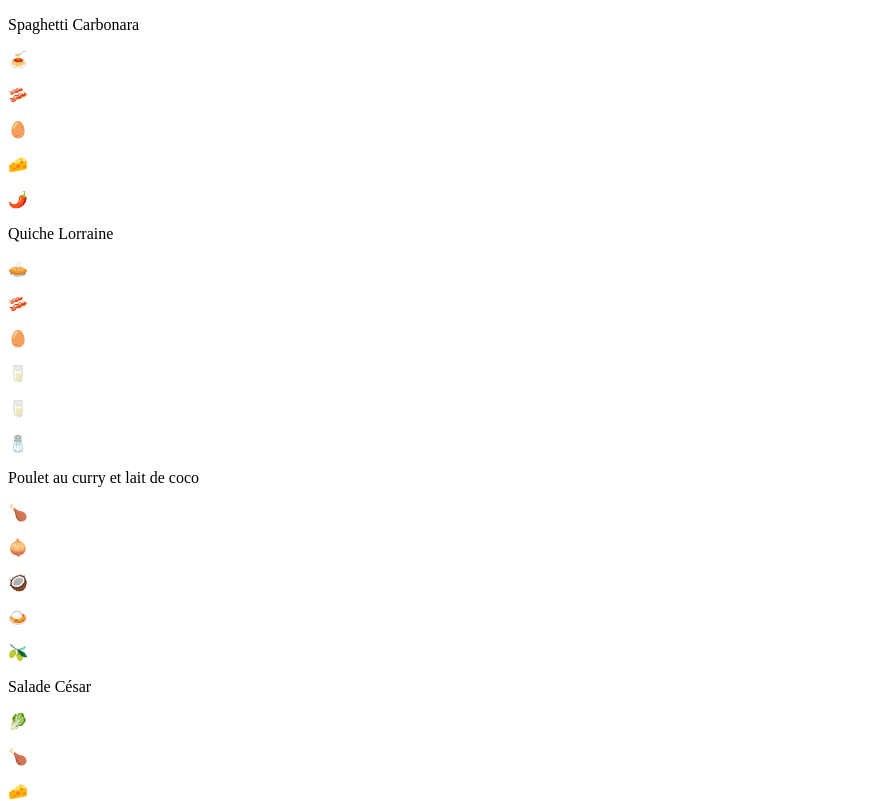
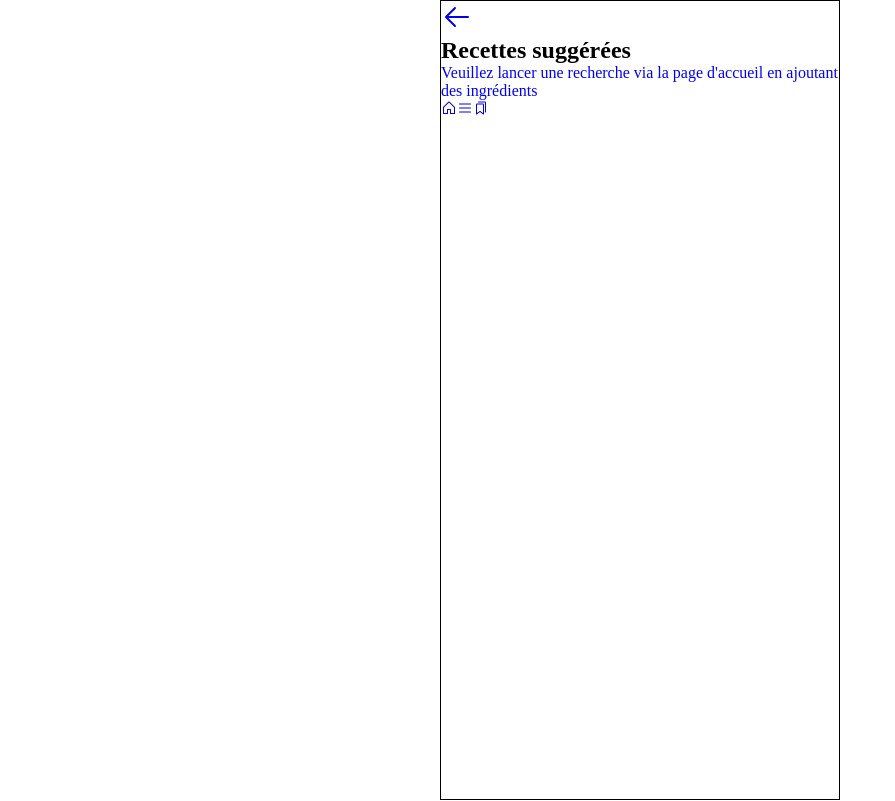
Before and after one commit to DamzDev13974/FrigoVide, a React (Vite) app: page /recettes in a window 1280 px wide. Shown: the top 801 px of the page, without its empty margins (0-895 px from the left). Built offline with nearby package versions, Linux system fonts and the light colour scheme.

Commit message:
Ajout fonction recherche de recette, Maj message avec timer pour composant formIngredients et ListeIngredients. Création de CardRecette, page détail recette et mini css pour ces Card

```diff
--- /dev/null
+++ b/src/components/CardRecette.jsx
@@ -0,0 +1,16 @@
+import { Link } from "react-router";
+
+
+export default function CardRecette({recette}){
+    //Composant permettant d'afficher un résumé d'une recette, d'acceder à la page détail de la recette et  de voir si il est ajouté aux favoris
+
+
+    return(
+        <div className="card-recette">
+            <Link to={"/recette/"+recette.id} >
+                <img src={recette.image} alt={"image de la recette :" + recette.nom} />
+                <h2 className="card-title">{recette.nom}</h2>
+            </Link>
+        </div>
+    )
+}
--- a/src/components/FormIngredients.jsx
+++ b/src/components/FormIngredients.jsx
@@ -1,4 +1,4 @@
-import { useState } from "react"
+import { useState, useEffect } from "react"
 import { useRecettes } from "./contexts/RecettesContext";
 import Message from "./Message";
 
@@ -20,17 +20,35 @@ export default function FormIngredients(){
         //paramétre : l'evenement déclenché par l'écouteur
         e.preventDefault()
         //Verif si ingredient déjà ajouté
-        if(ingredientsFrigo.includes(ingredient)){
-            setMsg("l'ingredient :"+ ingredient+" est déjà dans la liste")
+        if(ingredientsFrigo.includes(ingredient.trim())){
+            setMsg("l'ingredient : "+ ingredient +" est déjà dans la liste")
             setTypemsg("echec");
             return;
         }
-        ajouterIngredient(ingredient);
-        setMsg("L'ingredient :" +ingredient+ " a été ajouté à la liste")
+        //verif si ingredient saisi est vide
+        if(ingredient.trim === ""){
+            setMsg("pas d'ingredient saisi")
+            setTypemsg("echec");
+            return;
+        }
+        ajouterIngredient(ingredient.trim());
+        setMsg("L'ingredient : " +ingredient + " a été ajouté à la liste")
         setTypemsg("ok");
         setIngredient("");
+    }
 
-    }
+    //useEffect pour que le timer se déclenche lorsque le message change
+    useEffect(() => {
+        if (msg) {
+            const timer = setTimeout(() => {
+                setMsg("");
+            }, 3000);
+
+            return () => clearTimeout(timer);
+        }
+    }, [msg]);//dépendence qui déclenche l'effect
+
+
     return(
         <div className="add-ingredients">
             {msg && (
--- a/src/components/ListeIngredients.jsx
+++ b/src/components/ListeIngredients.jsx
@@ -1,26 +1,48 @@
 import { useRecettes } from "./contexts/RecettesContext"
-import { useState } from "react";
+import { useState,useEffect } from "react";
+import Message from "./Message";
+import { Link } from "react-router";
 
 export default function ListeIngredients(){
     //Composant chargé d’afficher les ingrédients déjà ajoutés par l’utilisateur. Chaque ingrédient sera affiché dans une liste et pourra être supprimé.
 
     //Recup de la liste depuis le hook perso Recette
-    const {ingredientsFrigo, supprimerIngredient}= useRecettes();
+    const {ingredientsFrigo, supprimerIngredient, rechercherRecette}= useRecettes();
+    //states nécessaires pour les props de message
+    const [msg, setMsg]= useState("");
+    const [typeMsg, setTypemsg] = useState("");
 
+    //useEffect pour que le timer se déclenche lorsque le message change
+    useEffect(() => {
+        if (msg) {
+            const timer = setTimeout(() => {
+                setMsg("");
+            }, 3000);
+
+            return () => clearTimeout(timer);
+        }
+    }, [msg]);//dépendence qui déclenche l'effect
 
     return(
         <div className="liste-ingredients">
+            {msg && (
+                <Message type={typeMsg} msg={msg}/>
+            )}
             <ul>
                 {ingredientsFrigo.map((ingredient)=>{
                     return(
                         <li key={ingredient}>
                             {ingredient}
-                            <button onClick={()=>supprimerIngredient(ingredient)}>X</button>
+                            <button onClick={()=>{
+                                supprimerIngredient(ingredient);
+                                setTypemsg("ok");
+                                setMsg("L'ingredient : " + ingredient + " a été supprimé de la liste");
+                            }}>X</button>
                         </li>
                     )
                 })}
-
             </ul>
+            <Link to="/recettes" onClick={()=>rechercherRecette(ingredientsFrigo)}>Go</Link>
         </div>
     )
 }
--- a/src/components/contexts/RecettesContext.jsx
+++ b/src/components/contexts/RecettesContext.jsx
@@ -2,7 +2,7 @@ import { createContext, useState, useEffect, useContext } from "react";
 
 export const RecettesContext = createContext();
 //Composant context gérant les données et la logique liée aux recette.
-//Le provider contient :  le state qui passera les données du fetch du JSON, la fonction pour ajouter un ingredient à la liste et une autre pour supprimer
+//Le provider contient :  le state qui passera les données du fetch du JSON, la fonction pour ajouter un ingredient à la liste et une autre pour supprimer, le state booleen pour indiquer qu'une recheche est lancée
 
 export default function RecettesProvider({children}){
 
@@ -10,6 +10,10 @@ export default function RecettesProvider({children}){
     const [recettes, setRecettes]= useState([]);
     //celui pour les ingrédient du frigo ajoutés qui serviront à la recherche
     const [ingredientsFrigo, setIngredientsFrigo] = useState([]);
+    //celui pour les recettes trouvées
+    const [recettesTrouvees, setRecetteTrouvee] = useState([]);
+    //le booleen pour indiquer qu'une recherche a été lancée
+    const [rechercheLancee, setRechercheLancee] = useState(false);
 
     //hook useEffect avec dépendance vide pour qu'il ne soit utilisé qu'une fois lors du montage (sauf en dev)
     useEffect(()=>{
@@ -48,9 +52,28 @@ export default function RecettesProvider({children}){
         setIngredientsFrigo(nouveauTab);
     }
 
+    function rechercherRecette(ingredientsFrigo){
+        //Chercher parmis la liste des recettes, les recettes contenant au moins un ingredients de la liste indiquée par l'user
+        //param: la liste des ingrédients ajoutés par l'user
+
+        //Je crée un nouveau tableau resultat, je parcous la liste de recettes dispo et ajoute toutes recettes ayant pour ingredients, un présent dans ingredientsFrigo
+        const resultat = recettes.filter((recette) =>{
+            return recette.ingredients.some((ingredientRecette) =>{
+                return ingredientsFrigo.some((ingredientFrigo)=>{
+                    return ingredientRecette.nom.toLowerCase().includes(ingredientFrigo.toLowerCase())
+                });
+            });
+        });
+
+        //Je set recetteTrouvees avec les données du tableau résultat
+        setRecetteTrouvee(resultat);
+        //J'indique qu'une recherche a été lancée
+        setRechercheLancee(true);
+    }
+
 
     return(
-        <RecettesContext.Provider value={{recettes,ingredientsFrigo, ajouterIngredient, supprimerIngredient}}>
+        <RecettesContext.Provider value={{recettes,ingredientsFrigo, ajouterIngredient, supprimerIngredient, rechercherRecette, recettesTrouvees, rechercheLancee}}>
             {children}
         </RecettesContext.Provider>
     )
--- a/src/components/pages/PageDetailRecette.jsx
+++ b/src/components/pages/PageDetailRecette.jsx
@@ -1,13 +1,75 @@
+import { useRecettes } from "../contexts/RecettesContext";
 import NavBottom from "../NavBottom";
+import { useParams, Link } from "react-router";
+import { ArrowLeftIcon, ClockIcon, UserIcon, SpinnerIcon, BookmarkSimpleIcon  } from "@phosphor-icons/react";
+import Message from "../Message";
+
 
 export default function PageDetailRecette(){
     //Composant retournant les détails de la recette sélectionnée et le bouton pour l'ajouter aux favoris
-    //Utilise les composants : CardRecette et NavBottom
+
+    const {recettes} = useRecettes();
+    //l'id du useParam nécessaire pour le find() et trouvé l'article ciblé
+    const {id} = useParams();
+    //Je recup la recette via le find() et le number() pour la conversion en INT
+    const recette = recettes.find((recette)=>recette.id === Number(id))
+
+
+    //Si pas de recette trouvé
+    if(!recette){
+        return(
+            <div className="detail-page">
+                <div className="top-page">
+                    <Link to="/ingredients">
+                        <ArrowLeftIcon size={32} />
+                    </Link>
+                    <h2>Page détails recette</h2>
+                    <Message type="echec" msg="Recette non trouvée"/>
+                </div>
+            </div>
+        )
+    }
 
     return(
         <div className="detail-page">
-            <p>test routage vers page détails</p>
-            <NavBottom/>
+            <div className="top-page">
+                <Link to="/ingredients">
+                    <ArrowLeftIcon size={32} />
+                </Link>
+                <h2>{recette.nom}</h2>
+            </div>
+            <div className="presentation">
+                <img src={recette.image} alt={"image de la recette :" + recette.nom} />
+                <div className="content-presentation">
+                    <p><ClockIcon size={32}/> {recette.temps_preparation}</p>
+                    <p><UserIcon size={32} /> {recette.nombre_personnes}</p>
+                    <p><SpinnerIcon size={32} /> {recette.temps_cuisson}</p>
+                </div>
+                <button className="favoris"><BookmarkSimpleIcon size={32} />Ajouter aux Favoris</button>
+            </div>
+            <div className="ingredients">
+                <h3>Ingredients</h3>
+                <ul>
+                    {recette.ingredients.map((ingredient) => {
+                        return (
+                            <li key={ingredient.nom}>
+                                <span>{ingredient.illustration}</span>
+                                <span>{ingredient.quantite} {ingredient.unite} {ingredient.nom}</span>
+                            </li>
+                        )
+                    })}
+                </ul>
+            </div>
+            <div className="etapes">
+                    <h3>Etapes </h3>
+                    <ul>
+                        {recette.etapes.map((etape)=>{
+                            return (
+                                <li key={etape}>{etape}</li>
+                            )
+                        })}
+                    </ul>
+            </div>
         </div>
     )
 }
--- a/src/components/pages/PageFavoris.jsx
+++ b/src/components/pages/PageFavoris.jsx
@@ -2,7 +2,7 @@ import NavBottom from "../NavBottom";
 
 export default function PageFavoris(){
     //Composant retournant la page des recettes mise en favoris
-    //Utilise le composant CardRecette et NavBottom
+
 
     return(
         <div className="favoris-page">
--- a/src/components/pages/PageIngredients.jsx
+++ b/src/components/pages/PageIngredients.jsx
@@ -4,7 +4,7 @@ import NavBottom from "../NavBottom";
 
 export default function PageIngredients(){
     //Composant retournant la page permettant de rajouter/enlever des ingrédients à la liste de recherche filtrée pour les recettes
-    //Utilise les composants : FormIngredients, ListeIngredients,Message et NavBottom
+
 
 
     return(
--- a/src/components/pages/PageRecettes.jsx
+++ b/src/components/pages/PageRecettes.jsx
@@ -1,27 +1,41 @@
+import { Link } from "react-router";
+import CardRecette from "../CardRecette";
 import { useRecettes } from "../contexts/RecettesContext";
+import Message from "../Message";
 import NavBottom from "../NavBottom";
+import { ArrowLeftIcon } from "@phosphor-icons/react";
 
 export default function PageRecettes(){
     //Composant retournant la page des recettes trouvées via la recherche filtrée par les ingrédients ajoutés par l'user
-    //Utilise le composant CardRecette et NavBottom
 
-    const {recettes} = useRecettes();
+
+    const {recettesTrouvees, rechercheLancee, ingredientsFrigo} = useRecettes();
 
     return(
         <div className="recettes-page">
-            {recettes.map((recette)=>{
+            <div className="top-page">
+                <Link to="/ingredients">
+                    <ArrowLeftIcon size={32} />
+                </Link>
+                <h2 className="secondary-title">Recettes suggérées</h2>
+            </div>
+
+            {/*Si pas de recherche  */}
+            {!rechercheLancee &&(
+                <Message type="info" msg="Veuillez lancer une recherche via la page d'accueil en ajoutant des ingrédients"/>
+                )
+            }
+
+            {/* Si aucun resultat de recherche */}
+            {rechercheLancee && recettesTrouvees.length===0 &&(
+                <Message type="echec" msg={"Aucune recette trouvée avec ces ingrédients : "+ ingredientsFrigo}/>
+            )}
+
+
+            {/* Si au moin un resultat */}
+            {recettesTrouvees.map((recette)=>{
                 return(
-                    <div key={recette.id}>
-                        <p>{recette.nom}</p>
-                        {recette.ingredients.map((ingredient)=>{
-                            return(
-                                <p key={ingredient.nom}>
-                                    {ingredient.illustration}
-                                </p>
-                            )
-                        })}
-                    </div>
-
+                    <CardRecette key={recette.id} recette={recette}/>
                 )
             })}
             <NavBottom/>
--- a/src/index.css
+++ b/src/index.css
@@ -1,3 +1,40 @@
+/* ===========Reset ========== */
+* {
+  margin: 0;
+  padding: 0;
+  box-sizing: border-box;
+}
+
+#root{
+    width: 100%;
+    width: 400px;
+    height: 800px;
+    margin: 0 auto;
+    border: 1px solid black;
+}
+
+body{
+    display: flex;
+    justify-content: center;
+    align-items: center;
+    height: 100vh;
+    flex-wrap: wrap;
+}
+
+img {
+  width: 100%;
+}
+
+a {
+  text-decoration: none;
+}
+
+li {
+  list-style: none;
+}
+
+/* ========= Test msg ======== */
+
 .echec-msg{
     color: red;
 }
@@ -5,3 +42,36 @@
 .ok-msg{
     color: green;
 }
+
+.info-msg{
+    color:blue;
+}
+
+/* ========== Card =========== */
+
+.card-recette {
+  width: 100%;
+  max-width: 160px;
+  background-color: #fff;
+  border: 3px solid #111;
+  border-radius: 8px;
+  overflow: hidden;
+}
+
+.card-recette a {
+  display: block;
+  color: #111;
+}
+
+.card-recette img {
+  display: block;
+  height: 125px;
+  object-fit: cover;
+}
+
+.card-title {
+  padding: 0.5rem;
+  font-size: 0.85rem;
+  line-height: 1.1;
+  font-weight: 700;
+}
```
